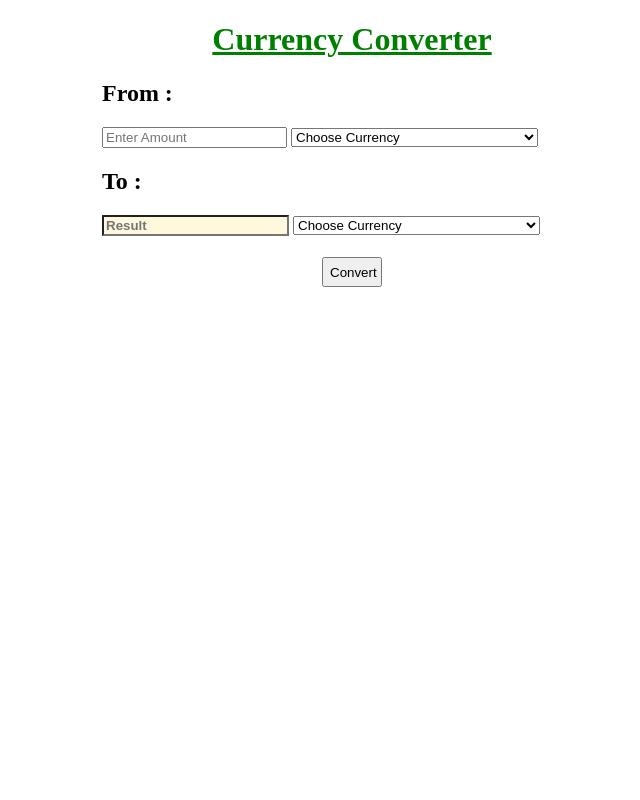
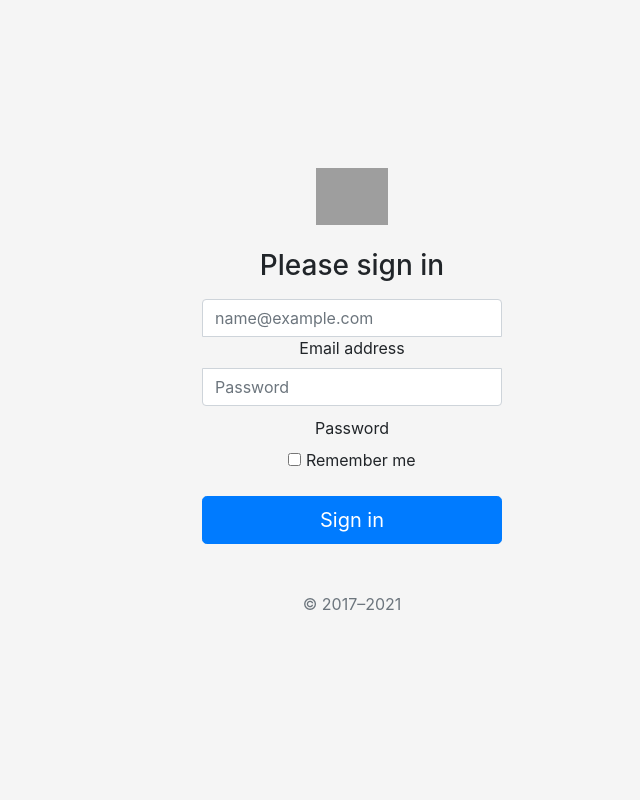
Before and after one commit to Bhavyadnc/Currency-Converter-System, a Flask app: page / in a window 1280 px wide. Shown: the whole page, without its empty margins (288-928 px from the left). Run offline with Flask 2, Linux system fonts and the light colour scheme; some libraries are stand-ins or nearby versions; grey boxes are pictures that could not be loaded.

Commit message:
All APIs added

```diff
--- a/app.py
+++ b/app.py
@@ -1,37 +1,125 @@
-from flask import Flask, render_template, request
+from flask import Flask, render_template, request, redirect, flash, make_response
+from datetime import date, datetime
+from flask.helpers import flash
+from flask.json import jsonify
+from flask.sessions import NullSession
+from flask_sqlalchemy import SQLAlchemy
 import requests
+from sqlalchemy.orm import backref
 
 app = Flask(__name__)
+app.secret_key = "abc"
 API_KEY = 'NJD8IW2H09D8VWC6'
 
+app.config['SQLALCHEMY_DATABASE_URI'] = 'sqlite:///converter1.db'
+app.config['SQLALCHEMY_TRACK_MODIFICATIONS'] = False
+db = SQLAlchemy(app)
 
-@app.route('/', methods=['GET', 'POST'])
-def home():
-	if request.method == 'POST':
-		try:
-			amount = request.form['amount']
-			amount = float(amount)
-			from_c = request.form['from_c']
-			to_c = request.form['to_c']
-			url = 'https://www.alphavantage.co/query?function=CURRENCY_EXCHANGE_RATE&from_currency={}&to_currency={}&apikey={}'.format(
-				from_c, to_c, API_KEY)
-			response = requests.get(url=url).json()
-			rate = response['Realtime Currency Exchange Rate']['5. Exchange Rate']
-			rate = float(rate)
-			result = rate * amount
-			from_c_code = response['Realtime Currency Exchange Rate']['1. From_Currency Code']
-			from_c_name = response['Realtime Currency Exchange Rate']['2. From_Currency Name']
-			to_c_code = response['Realtime Currency Exchange Rate']['3. To_Currency Code']
-			to_c_name = response['Realtime Currency Exchange Rate']['4. To_Currency Name']
-			time = response['Realtime Currency Exchange Rate']['6. Last Refreshed']
-			return render_template('home.html', result=round(result, 2), amount=amount,
-								from_c_code=from_c_code, from_c_name=from_c_name,
-								to_c_code=to_c_code, to_c_name=to_c_name, time=time)
-		except Exception as e:
-			return '<h1>Bad Request : {}</h1>'.format(e)
+class User(db.Model):
+    id = db.Column(db.Integer, primary_key=True)
+    email = db.Column(db.String(50), nullable=False)
+    password = db.Column(db.String(50), nullable=False)
+    hist = db.relationship('History', backref='owner')
+    # date = db.Column(db.DateTime, default=datetime.utcnow)
 
-	else:
-		return render_template('home.html')
+    def __repr__(self):
+        return '<Email %r>' % self.email
+
+class History(db.Model):
+    id = db.Column(db.Integer, primary_key=True)
+    from_curr = db.Column(db.String(200), nullable=False)
+    to_curr = db.Column(db.String(500), nullable=False)
+    date_conv = db.Column(db.String(100), nullable=False)
+    user_id = db.Column(db.Integer, db.ForeignKey('user.id'))
+
+    def __repr__(self):
+        return '<From_curr %r>' % self.from_curr
+
+
+@app.route("/", methods=["GET","POST"])
+def login():
+    if "currUser" not in request.cookies:
+        if request.method == 'POST':
+            emailLogin = request.form["email"]
+            passwordLogin = request.form["password"]
+            user = User.query.filter_by(email=emailLogin).first()
+
+            if user == None:
+                new_user = User(email=request.form["email"], password=request.form["password"])
+                db.session.add(new_user)
+                db.session.commit()
+
+                resp = make_response(redirect("/converter"))
+                resp.set_cookie('currUser',str(new_user.id))
+                return resp
+
+            else:
+                if user.password == passwordLogin:
+                    resp = make_response(redirect("/converter"))
+                    resp.set_cookie('currUser',str(user.id))
+                    return resp
+                else:
+                    flash("Wrong Password",category="warning")
+
+        return render_template("index.html")
+    else:
+        return redirect("/converter")
+
+@app.route('/converter', methods=['GET', 'POST'])
+def converter():
+    if "currUser" in request.cookies:
+        if request.method == 'POST':
+            try:
+                amount = request.form['amount']
+                amount = float(amount)
+                from_c = request.form['from_c']
+                to_c = request.form['to_c']
+                url = 'https://www.alphavantage.co/query?function=CURRENCY_EXCHANGE_RATE&from_currency={}&to_currency={}&apikey={}'.format(
+                    from_c, to_c, API_KEY)
+                response = requests.get(url=url).json()
+                rate = response['Realtime Currency Exchange Rate']['5. Exchange Rate']
+                rate = float(rate)
+                result = rate * amount
+                from_c_code = response['Realtime Currency Exchange Rate']['1. From_Currency Code']
+                from_c_name = response['Realtime Currency Exchange Rate']['2. From_Currency Name']
+                to_c_code = response['Realtime Currency Exchange Rate']['3. To_Currency Code']
+                to_c_name = response['Realtime Currency Exchange Rate']['4. To_Currency Name']
+                time = response['Realtime Currency Exchange Rate']['6. Last Refreshed']
+
+                userId = request.cookies.get('currUser')
+                user = User.query.filter_by(id=userId).first()
+                item = History(from_curr=from_c_code,to_curr=to_c_code,date_conv=time, owner=user)
+                db.session.add(item)
+                db.session.commit()
+
+                return render_template('home.html', result=round(result, 2), amount=amount,
+                                    from_c_code=from_c_code, from_c_name=from_c_name,
+                                    to_c_code=to_c_code, to_c_name=to_c_name, time=time)
+            except Exception as e:
+                return '<h1>Bad Request : {}</h1>'.format(e)
+
+        else:
+            return render_template('home.html')
+    else:
+        return redirect("/")
+
+
+@app.route("/history")
+def history():
+    if "currUser" in request.cookies:
+        userId = request.cookies.get("currUser")
+        user = User.query.filter_by(id=userId).first()
+        allHistory = user.hist
+
+        return render_template("index.html", history=allHistory)
+    else:
+        return redirect("/")
+
+@app.route("/logout")
+def logout():
+    resp = make_response(redirect("/"))
+    resp.set_cookie('currUser', '', expires=0)
+    return resp
 
 
 if __name__ == "__main__":
--- a/templates/home.html
+++ b/templates/home.html
@@ -14,7 +14,7 @@
 <body>
 	<div class="container">
 		<h1 style="text-align: center;color: green;"><u>Currency Converter</u></h1>
-		<form action="/" method="POST" id="myform">
+		<form action="/converter" method="POST" id="myform">
 			<h2>From :</h2>
 			<input type="number" placeholder="Enter Amount" name="amount" min="0" value="{{amount}}" required="required">
 			<select required name="from_c" id="from_c">
--- /dev/null
+++ b/templates/index.html
@@ -0,0 +1,67 @@
+<!doctype html>
+<html lang="en">
+  <head>
+    <meta charset="utf-8">
+    <meta name="viewport" content="width=device-width, initial-scale=1">
+    <meta name="description" content="">
+    <meta name="author" content="Mark Otto, Jacob Thornton, and Bootstrap contributors">
+    <meta name="generator" content="Hugo 0.88.1">
+    <title>Signin Template · Bootstrap v5.1</title>
+
+    <link rel="canonical" href="https://getbootstrap.com/docs/5.1/examples/sign-in/">
+
+
+
+    <!-- Bootstrap core CSS -->
+<link href="../assets/dist/css/bootstrap.min.css" rel="stylesheet">
+
+    <style>
+      .bd-placeholder-img {
+        font-size: 1.125rem;
+        text-anchor: middle;
+        -webkit-user-select: none;
+        -moz-user-select: none;
+        user-select: none;
+      }
+
+      @media (min-width: 768px) {
+        .bd-placeholder-img-lg {
+          font-size: 3.5rem;
+        }
+      }
+    </style>
+
+
+    <!-- Custom styles for this template -->
+    <link href="signin.css" rel="stylesheet">
+  </head>
+  <body class="text-center">
+
+<main class="form-signin">
+  <form action="/" method="post">
+    <img class="mb-4" src="../assets/brand/bootstrap-logo.svg" alt="" width="72" height="57">
+    <h1 class="h3 mb-3 fw-normal">Please sign in</h1>
+
+    <div class="form-floating">
+      <input type="email" class="form-control" name="email" id="floatingInput" placeholder="name@example.com">
+      <label for="floatingInput">Email address</label>
+    </div>
+    <div class="form-floating">
+      <input type="password" class="form-control" name="password" id="floatingPassword" placeholder="Password">
+      <label for="floatingPassword">Password</label>
+    </div>
+
+    <div class="checkbox mb-3">
+      <label>
+        <input type="checkbox" value="remember-me"> Remember me
+      </label>
+    </div>
+    <button class="w-100 btn btn-lg btn-primary" type="submit">Sign in</button>
+    <p class="mt-5 mb-3 text-muted">&copy; 2017–2021</p>
+  </form>
+</main>
+
+
+
+  </body>
+</html>
--- /dev/null
+++ b/templates/signin.css
@@ -0,0 +1,39 @@
+html,
+body {
+  height: 100%;
+}
+
+body {
+  display: flex;
+  align-items: center;
+  padding-top: 40px;
+  padding-bottom: 40px;
+  background-color: #f5f5f5;
+}
+
+.form-signin {
+  width: 100%;
+  max-width: 330px;
+  padding: 15px;
+  margin: auto;
+}
+
+.form-signin .checkbox {
+  font-weight: 400;
+}
+
+.form-signin .form-floating:focus-within {
+  z-index: 2;
+}
+
+.form-signin input[type="email"] {
+  margin-bottom: -1px;
+  border-bottom-right-radius: 0;
+  border-bottom-left-radius: 0;
+}
+
+.form-signin input[type="password"] {
+  margin-bottom: 10px;
+  border-top-left-radius: 0;
+  border-top-right-radius: 0;
+}
```
Also changed, not shown: converter1.db (added).
